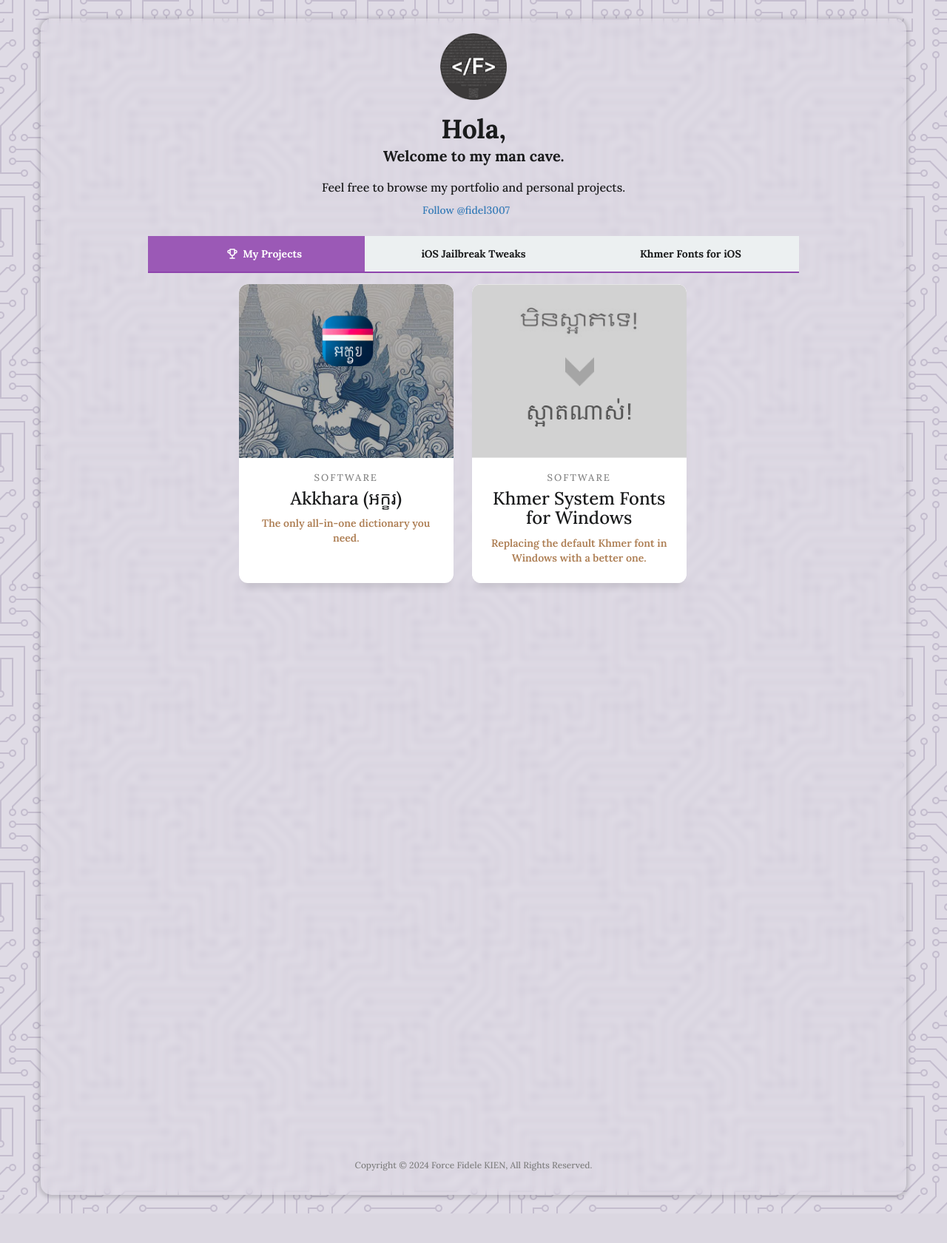
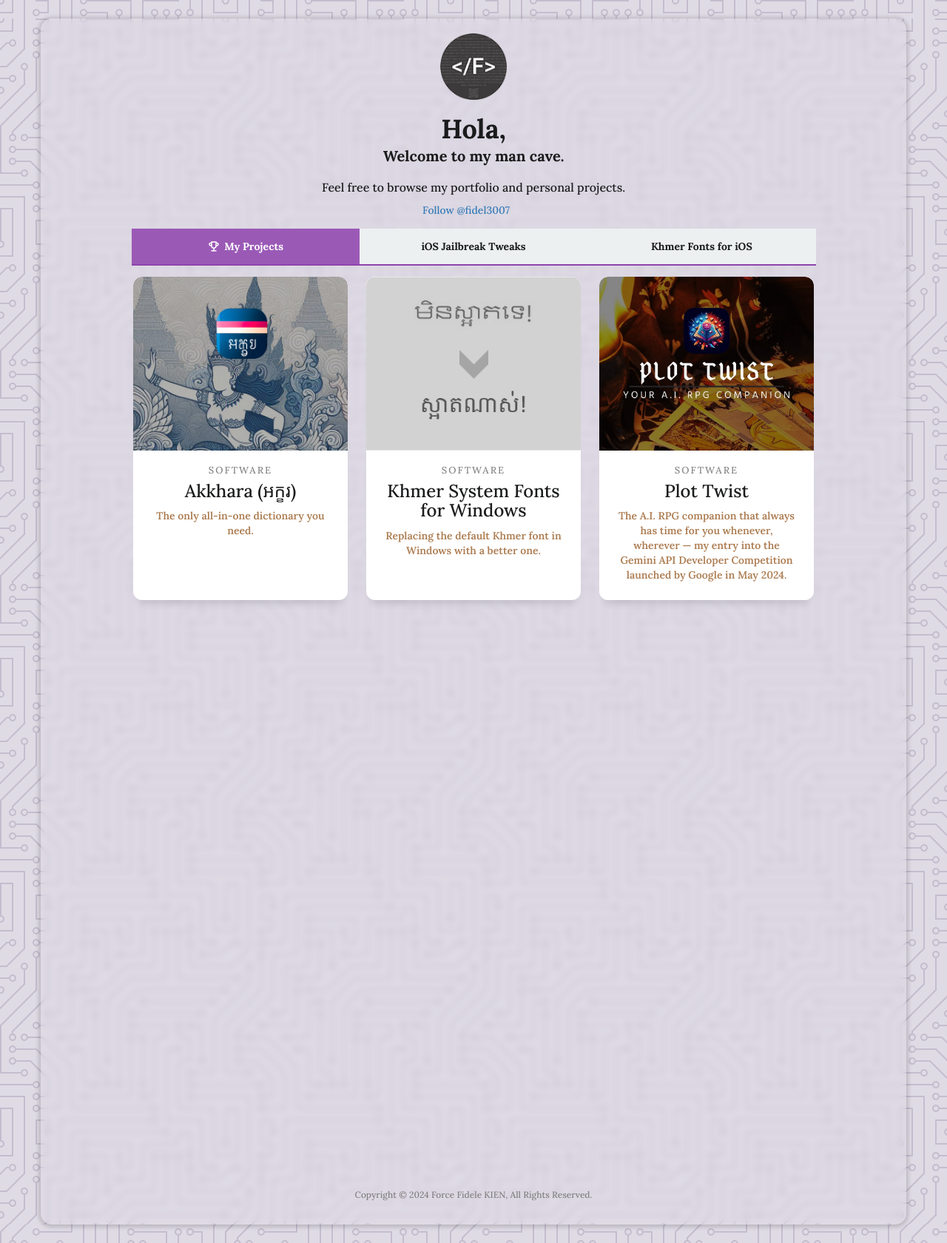
Before and after one commit to fidele007/fidele007.github.io, a PHP site: page / in a window 1280 px wide. Shown: the whole page at 74% size. Before the commit the page ends 1640 px from the top, so only its background shows below. Run offline with PHP 8.4, Linux system fonts and the light colour scheme; some libraries are stand-ins or nearby versions; some web fonts are replaced.

Commit message:
feat: add more stuff

```diff
--- a/index.html
+++ b/index.html
@@ -65,6 +65,19 @@
                   <span class="card__subtitle">Replacing the default Khmer font in Windows with a better one.</span>
                 </div>
               </article>
+              <article class="card card--3">
+                <div class="card__info-hover" />
+                </div>
+                <div class="card__img"></div>
+                <a href="https://ai.google.dev/competition/projects/plot-twist" class="card_link" rel="noopener" target="_blank" title="Plot Twist">
+                  <div class="card__img--hover"></div>
+                </a>
+                <div class="card__info">
+                  <span class="card__category">Software</span>
+                  <h3 class="card__title">Plot Twist</h3>
+                  <span class="card__subtitle">The A.I. RPG companion that always has time for you whenever, wherever — my entry into the Gemini API Developer Competition launched by Google in May 2024.</span>
+                </div>
+              </article>
             </section>
           </div>
         </div>
@@ -83,6 +96,8 @@
         <input name="nav" type="radio" class="nav tweaks-radio" id="tweaks" />
         <div class="page tweaks-page">
           <div class="page-contents">
+            <div> iOS Jailbreaking is the equivalent of Android's rooting where you hack your device's OS so that you can modify and "tweak" it however you want. Back then I did not have a Macbook, so my first iOS development is on a Windows laptop making various tweaks to improve my experience (and hopefully others) on iOS.</div>
+            <hr>
             <a class="btn btn-info"
               href="cydia://url/https://cydia.saurik.com/api/share#?source=https://fidele007.github.io/">
               <img src="cydia_logo.png" title="Cydia Logo" width="32px" height="32px" />
@@ -167,6 +182,8 @@
         <input name="nav" type="radio" class="iosFonts-radio" id="iosFonts" />
         <div class="page iosFonts-page">
           <div class="page-contents">
+            <div>During my iOS jailbreaking days, I also ported a bunch of Khmer fonts to iOS 🐶</div>
+            <hr>
             <div class="column">
               <ul>
                 <li><a href="http://cydia.saurik.com/package/com.modmyi.khmerhanumanios8">Khmer Hanuman iOS 8</a></li>
--- a/style/home.css
+++ b/style/home.css
@@ -73,12 +73,12 @@
   margin-left: auto;
   margin-right: auto;
   margin-top: 15px;
-  padding: 10px;
+  /* padding: 10px; */
   /*background-color: white;*/
 }
 
 .btn-info {
-  margin-bottom: 20px;
+  margin-bottom: 15px;
 }
 
 /* TABS */
@@ -122,7 +122,7 @@
 input[type="radio"]:checked + .page + label.nav {
   background: #9b59b6;
   color: #ffffff;
-  padding-left: 20px;
+  padding: 5px;
 }
 
 .nav div {
@@ -144,9 +144,9 @@
   grid-column-start: 1;
   grid-row-start: 2;
   grid-column-end: span 3;
-  padding: 0px 20px;
+  /* padding: 0px 20px; */
   display: flex;
-  /* align-items: center; */
+  justify-content: center;
 }
 
 .page-contents > * {
@@ -235,6 +235,10 @@
   transition-delay: 4.2s;
 }
 
+.page-contents .column {
+  display: flex;
+}
+
 input[type="radio"] + .page {
   transition: transform 0.2s;
   transform: translateX(100%);
@@ -260,7 +264,7 @@
   display: flex;
   flex-wrap: wrap;
   justify-content: center;
-  max-width: 820px;
+  /* max-width: 820px; */
   gap: 25px;
 }
 
@@ -272,6 +276,11 @@
 .card--2 .card__img,
 .card--2 .card__img--hover {
   background-image: url("../khmer-system-fonts-win10.png");
+}
+
+.card--3 .card__img,
+.card--3 .card__img--hover {
+  background-image: url("../plot-twist-video-thumbnail.jpg");
 }
 
 .card__like {
@@ -325,16 +334,18 @@
   border-top-right-radius: 12px;
   top: 0;
 }
+
 .card {
   transition: all 0.4s cubic-bezier(0.175, 0.885, 0, 1);
   background-color: #fff;
   min-width: 290px;
-  width: 33.3%;
+  width: 25%;
   position: relative;
   border-radius: 12px;
   overflow: hidden;
   box-shadow: 0px 13px 10px -7px rgba(0, 0, 0, 0.1);
 }
+
 .card:hover {
   box-shadow: 0px 30px 18px -8px rgba(0, 0, 0, 0.1);
   transform: scale(1.05, 1.05);
@@ -386,6 +397,15 @@
 /* Desktop */
 @media (min-width: 480px) {
   .center-div {
-    max-width: 900px;
+    max-width: 925px;
   }
 }
+
+hr {
+  display: block;
+  height: 1px;
+  border: 0;
+  border-top: 1px solid #ccc;
+  margin: 1em 0;
+  padding: 0;
+}
```
Also changed, not shown: plot-twist-video-thumbnail.jpg (added).
